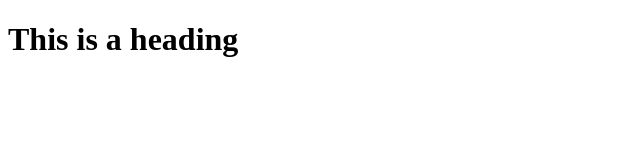
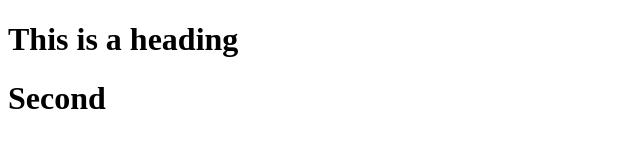
Before and after one commit to MohammadRokib/Git_tutorial, a plain HTML site: page index.html in a window 1280 px wide. Shown: the whole page, without its empty margins (0-640 px from the left). Drawn offline with Linux system fonts and the light colour scheme.

Commit message:
added h1

```diff
--- a/index.html
+++ b/index.html
@@ -8,5 +8,6 @@
 </head>
 <body>
     <h1>This is a heading</h1>
+    <h1>Second</h1>
 </body>
 </html>
```
